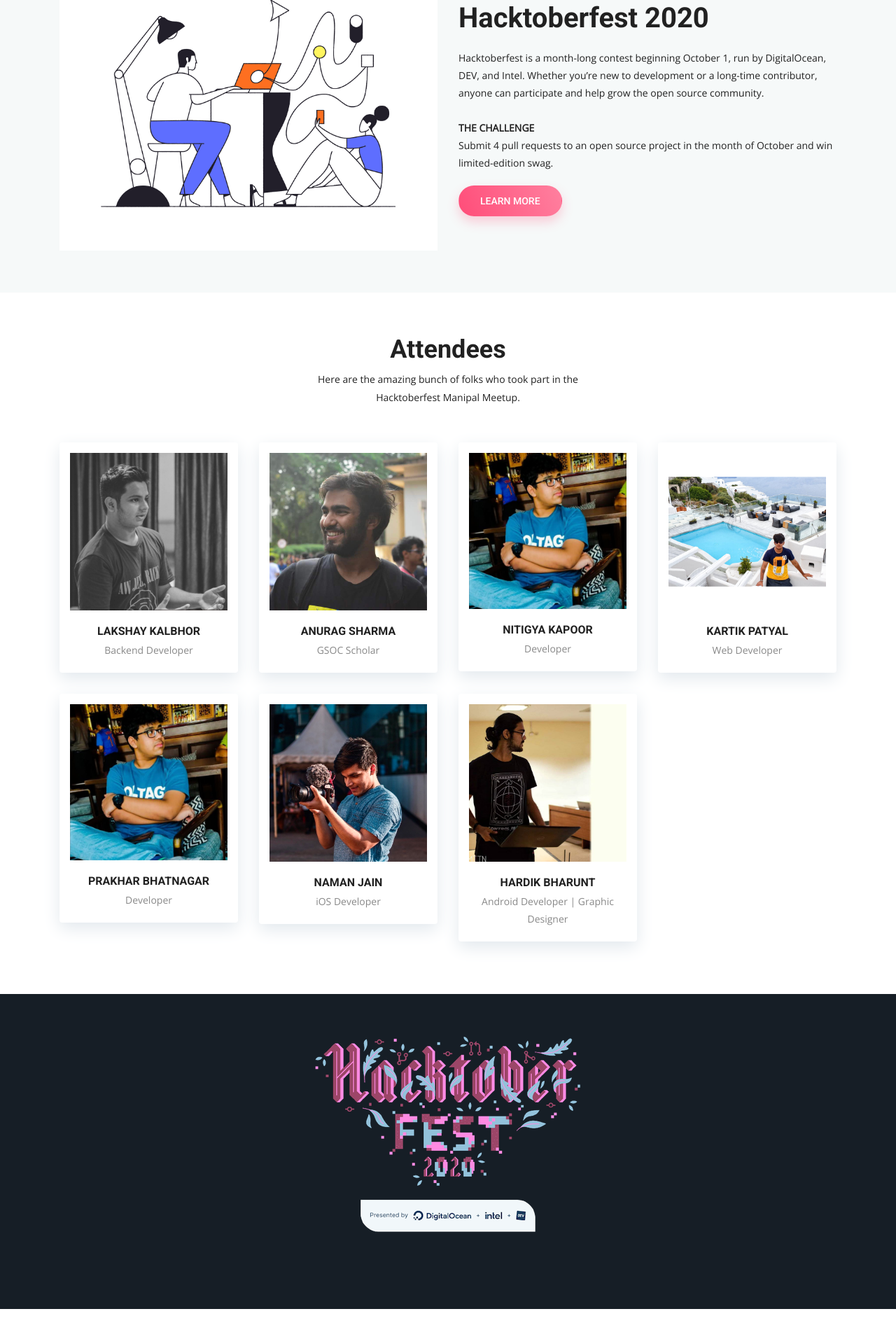
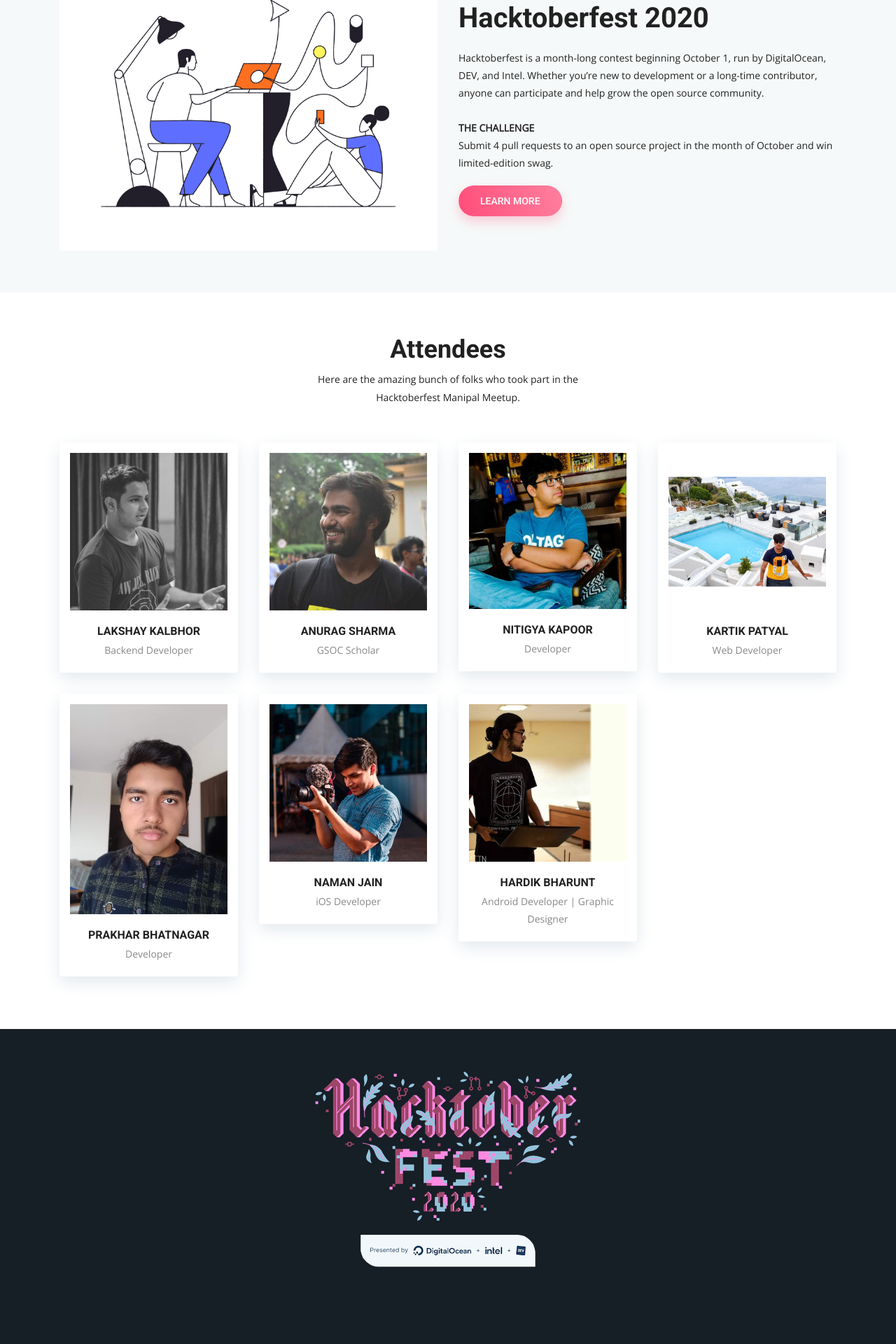
Before and after one commit to manipalthetalk/meet-up, a Jekyll site: the page built from index.markdown, in a window 1280 px wide. Shown: the part 889-2809 px from the top of the page at 70% size. Built offline with Jekyll 4.4.1, drawn with Linux system fonts in a browser that asks for light colours; some web fonts are replaced; before the commit the page ends 2759 px from its top, so only the background shows below that.

Commit message:
Fixed incorrect image

```diff
--- a/_data/attendees.yml
+++ b/_data/attendees.yml
@@ -25,7 +25,7 @@
 
 - name: Prakhar Bhatnagar
   title: Developer
-  image: nitigya.jpg
+  image: prakhar.jpg
   github: prakharb10
   twitter: Prakhar_b10
   website: https://prakharb10.com
```
